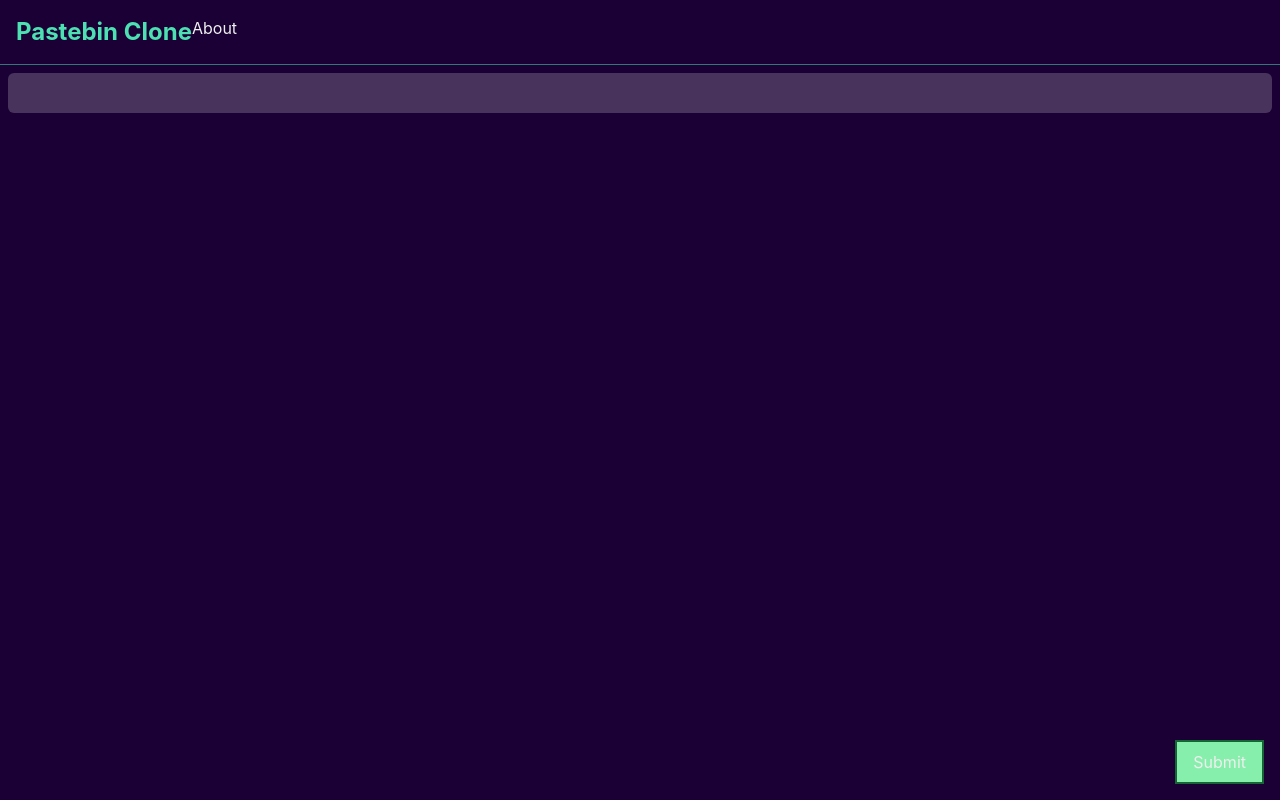
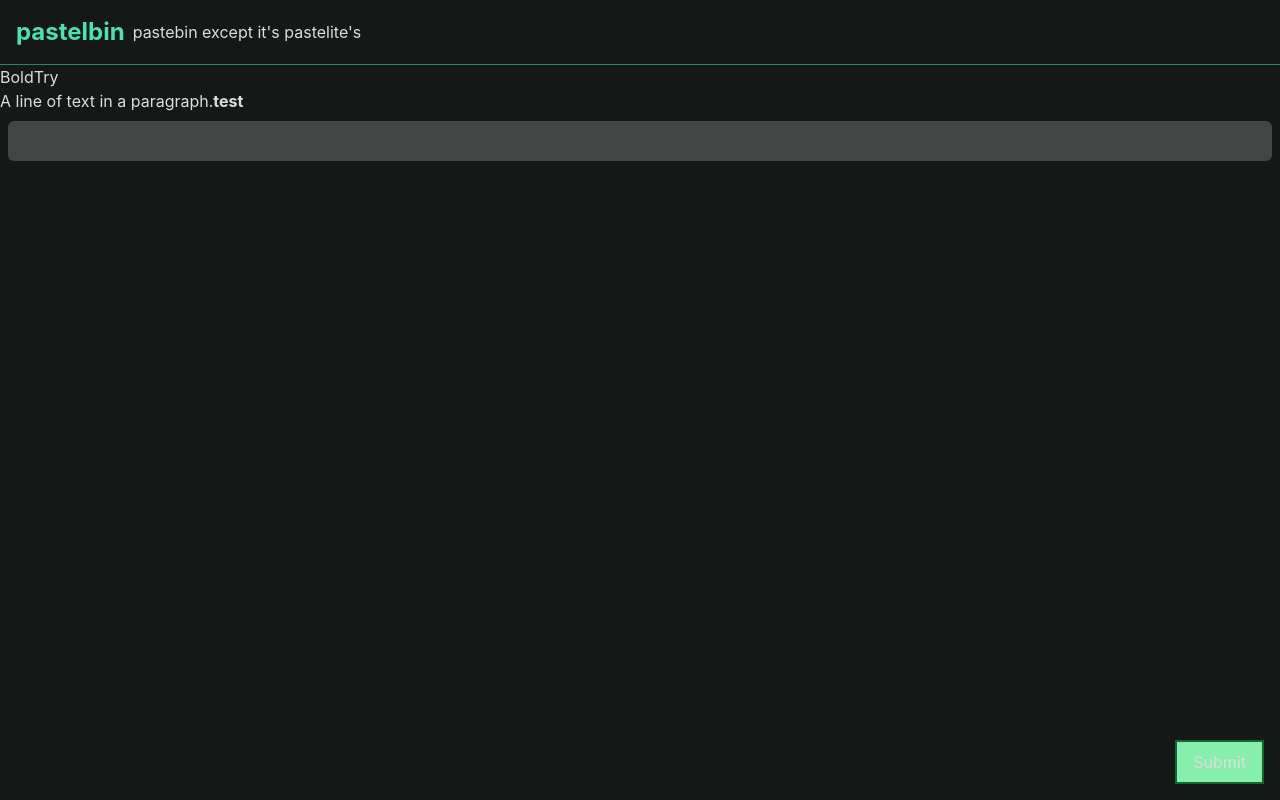
Before and after one commit to pastelite/pastebin-clone, a React (Vite) app in the folder client/: page / in a window 1280 px wide. Built offline with nearby package versions, Linux system fonts and the light colour scheme.

Commit message:
basic slate implementation

```diff
--- a/client/package.json
+++ b/client/package.json
@@ -9,9 +9,13 @@
     "preview": "vite preview"
   },
   "dependencies": {
+    "@types/react-transition-group": "^4.4.5",
     "react": "^18.2.0",
     "react-dom": "^18.2.0",
-    "react-router-dom": "^6.6.1"
+    "react-router-dom": "^6.6.1",
+    "react-transition-group": "^4.4.5",
+    "slate": "^0.88.1",
+    "slate-react": "^0.88.0"
   },
   "devDependencies": {
     "@types/react": "^18.0.26",
--- a/client/src/components/Header.tsx
+++ b/client/src/components/Header.tsx
@@ -1,8 +1,31 @@
+import { useRef, useState } from "react";
 import { Link } from "react-router-dom";
+import {SwitchTransition,CSSTransition} from "react-transition-group"
 
 export function Header() {
-  return <div className="flex p-4 border-b-[1px] border-[#4CE0B388]">
-    <div className="font-bold text-[#4CE0B3] text-2xl"><Link to="/">Pastebin Clone</Link></div>
-    <Link to="/about">About</Link>
+  let [s,sets] = useState(true)
+  const helloRef = useRef<HTMLDivElement>(null);
+  const goodbyeRef = useRef<HTMLDivElement>(null);
+  const nodeRef = s ? goodbyeRef : helloRef;
+
+  return <div className="flex items-center p-4 border-b-[1px] border-[#4CE0B388]">
+    <div className="font-bold text-[#4CE0B3] text-2xl"><Link to="/">
+      pastelbin
+    </Link></div>
+    <div className="mx-2">
+      pastebin except it's pastelite's
+    </div>
+    {/* <div onClick={()=>sets(s=>!s)}>Switch</div>
+    <SwitchTransition mode="out-in">
+      <CSSTransition
+        key={s?"a":"b"}
+        timeout={200}
+        nodeRef={nodeRef}
+        classNames='fade' >
+        <div ref={nodeRef}>
+          {s?<div contentEditable>"Test"</div>:<div contentEditable>"Test2"</div>}
+        </div>
+      </CSSTransition>
+    </SwitchTransition> */}
   </div>;
 }
--- a/client/src/components/InputBox.tsx
+++ /dev/null
@@ -1,69 +0,0 @@
-import React, {
-  FunctionComponent,
-  FC,
-  HTMLAttributes,
-  ReactNode,
-  useRef,
-} from "react";
-import { useNavigate } from "react-router-dom";
-import axios from "axios";
-
-interface InputBox {
-  //extends HTMLAttributes<HTMLDivElement>
-  children?: ReactNode;
-  notice?: String;
-}
-
-export let InputBox: React.FC<InputBox> = (props) => {
-  let navigate = useNavigate();
-  let inputbox = useRef<HTMLDivElement>(null);
-
-  async function handleSubmit() {
-    console.log(inputbox.current?.textContent);
-
-    // save data
-    // try {
-    //   let req = await axios.post("/api/",{
-    //     data: inputbox.current?.innerHTML
-    //   })
-
-    //   let data = req.data
-    //   navigate(`/${data.url}`,{state: {
-    //     notice: `editcode: ${data.editCode}`
-    //   }})
-
-    // } catch (e) {
-    //   console.log(inputbox.current?.innerText)
-    //   navigate('/idk',{state: {
-    //     notice: "Something wrong"
-    //   }})
-    //   console.log(e)
-    // }
-    // .then(e=>console.log(e)).catch(e=>console.log(e))
-
-    // navigate
-    // navigate('/about',{state: {
-    //   notice: "String"
-    // }})
-  }
-
-  return (
-    <>
-      <div
-        ref={inputbox}
-        className="bg-white/20 rounded-md focus:outline-none p-2 m-2 break-words flex-grow"
-        id="content"
-        contentEditable
-      ></div>
-      {props.children}
-      <div className="fixed right-0 bottom-0">
-        <button
-          className="bg-green-300 px-4 py-2 m-4 border-green-800 border-2"
-          onClick={handleSubmit}
-        >
-          Submit
-        </button>
-      </div>
-    </>
-  );
-};
--- a/client/src/components/ShowText.tsx
+++ /dev/null
@@ -1,50 +0,0 @@
-import { Component, ReactNode, useEffect, useState } from "react";
-import axios from "axios";
-import { useParams, useLoaderData, useLocation } from "react-router-dom";
-
-interface ShowTextProps {
-  //extends HTMLAttributes<HTMLDivElement>
-  children?: ReactNode;
-  notice?: String;
-}
-
-export function ShowText(props: ShowTextProps) {
-  // let [data, setData] = useState("")
-  let data: any = useLoaderData();
-  let b = useLocation();
-
-  // useEffect(()=>{
-  //   setData(e=>(link||""));
-  //   // axios.get('/api/')
-  // },[])
-
-  console.log(JSON.stringify(b));
-
-  return (
-    <>
-      {b.state?.notice && <div>{b.state.notice}</div>}
-      <div className="bg-red-400 m-2 flex-grow">
-        {data.data ? (
-          <div dangerouslySetInnerHTML={{ __html: data.data }} />
-        ) : (
-          "Not Found"
-        )}
-      </div>
-    </>
-  );
-}
-
-// export class ShowText extends Component<{data: string},{data: string}>{
-//   constructor(props:{data: string}) {
-//     super(props);
-//     this.state = {
-//       data: ""
-//     }
-//   }
-
-//   render(): ReactNode {
-//       return <div className="bg-red-400 m-2 flex-grow">
-//         {this.props.data}
-//       </div>
-//   }
-// }
--- a/client/src/index.css
+++ b/client/src/index.css
@@ -5,8 +5,8 @@
 :root {
   font-family: Inter, Avenir, Helvetica, Arial, sans-serif;
   font-size: 16px;
-  background-color: #1A0034;
-  color:#EEE;
+  background-color: #141817;
+  color:#DDD;
   /* line-height: 24px;
   font-weight: 400;
 
--- a/client/src/main.tsx
+++ b/client/src/main.tsx
@@ -1,12 +1,11 @@
 import React from "react";
 import ReactDOM from "react-dom/client";
-import App from "./AppLayout";
+import App from "./routes/_Layout";
 import "./index.css";
 import { createBrowserRouter, RouterProvider } from "react-router-dom";
-import { Header } from "./components/Header";
-import { ShowText } from "./components/ShowText";
 import axios from "axios";
-import { InputBox } from "./components/InputBox";
+import { InputPage } from "./routes/InputPage";
+import { ShowPage } from "./routes/ShowPage";
 
 const router = createBrowserRouter([
   {
@@ -15,12 +14,11 @@ const router = createBrowserRouter([
     children: [
       {
         path: "/",
-        element: <InputBox></InputBox>,
+        element: <InputPage/>,
       },
       {
         path: "/:link",
         loader: async ({ params }) => {
-          let link = params.link;
           let data: any = {};
           await axios
             .get(`/api/${params.link}`)
@@ -35,7 +33,7 @@ const router = createBrowserRouter([
           return data;
           // return data
         },
-        element: <ShowText />,
+        element: <ShowPage/>,
       },
     ],
   },
--- /dev/null
+++ b/client/src/routes/InputPage.tsx
@@ -0,0 +1,189 @@
+import React, {
+  FunctionComponent,
+  FC,
+  HTMLAttributes,
+  ReactNode,
+  useRef,
+  useState,
+  useCallback,
+  useEffect,
+} from "react";
+import { useNavigate } from "react-router-dom";
+import axios from "axios";
+import { Slate, Editable, withReact, RenderElementProps, RenderLeafProps, useSlate } from 'slate-react'
+import { BaseEditor, Editor, Element, Transforms, createEditor } from 'slate'
+
+interface InputBox {
+  //extends HTMLAttributes<HTMLDivElement>
+  children?: ReactNode;
+  notice?: String;
+}
+
+const initialValue = [
+  {
+    type: 'paragraph',
+    children: [
+      { text: 'A line of text in a paragraph.' },
+      { text: 'test',bold:true}
+    ],
+  },
+]
+
+export let InputPage: React.FC<InputBox> = (props) => {
+  let navigate = useNavigate();
+  let inputbox = useRef<HTMLDivElement>(null);
+  const [editor] = useState(()=> withReact(createEditor()))
+
+  async function handleSubmit() {
+    console.log(inputbox.current?.textContent);
+
+    // save data
+    // try {
+    //   let req = await axios.post("/api/",{
+    //     data: inputbox.current?.innerHTML
+    //   })
+
+    //   let data = req.data
+    //   navigate(`/${data.url}`,{state: {
+    //     notice: `editcode: ${data.editCode}`
+    //   }})
+
+    // } catch (e) {
+    //   console.log(inputbox.current?.innerText)
+    //   navigate('/idk',{state: {
+    //     notice: "Something wrong"
+    //   }})
+    //   console.log(e)
+    // }
+    // .then(e=>console.log(e)).catch(e=>console.log(e))
+
+    // navigate
+    // navigate('/about',{state: {
+    //   notice: "String"
+    // }})
+  }
+
+  function renderElement(props: RenderElementProps) {
+    // switch (props.element.type) {
+    //   return
+    // }
+    return <div id="lala">{props.children}</div>
+    // return <div>test</div>
+  }
+
+  // function renderLeaf(props: RenderLeafProps) {
+  //   // throw new Error("Function not implemented.");
+  //   // @ts-ignore
+  //   if (props.leaf.bold) {
+  //     return <span style={{color:"red"}}>{props.children}</span>
+  //   }
+  //   return <span>{props.children}</span>
+  // }
+
+  const renderLeaf = useCallback((props: RenderLeafProps) => {
+    // @ts-ignore
+    if (props.leaf.bold) {
+      return <span {...props.attributes} style={{fontWeight:"bold"}}>{props.children}</span>
+    }
+    return <span {...props.attributes}>{props.children}</span>
+  },[])
+
+  return (
+    <>
+      <Slate editor={editor} value={initialValue} >
+        <div>
+        <button onMouseDown={event=>{
+          event.preventDefault()
+          let mark = Editor.marks(editor)
+          // @ts-ignore
+          let isMarked = mark? mark["bold"] === true: false
+          console.log(isMarked)
+
+          // let isMarked = false;
+
+          if (isMarked) {
+            Editor.removeMark(editor,"bold")
+          } else {
+            editor.addMark("bold",true)
+          }
+
+          // editor.addMark("bold",true)
+        }}>Bold</button>
+        <button onMouseDown={event=>{
+        event.preventDefault()
+
+        Transforms.unwrapNodes({
+          insertNode: {
+            // @ts-ignore
+            type: "paragraph",
+            children: [{ text: 'PG' }]
+          }
+        })
+
+        // Transforms.insertNodes(editor,{
+        //   // @ts-ignore
+        //   type: 'paragraph',
+        //   children: [{ text: 'PG' }]
+        // })
+        // Transforms.unwrapNodes(editor,{
+        //   match: (n)=> true,
+        //   split: true
+        // })
+        // Transforms.setNodes<Element>(editor, {
+        //   // @ts-ignore
+        //   type: 'paragraph'
+        // })
+        }}>
+          Try
+        </button>
+        </div>
+        <Editable
+        renderLeaf={renderLeaf}
+        onKeyDown={event => {
+          console.log(event.key)
+          if (event.key === '&') {
+            // Prevent the ampersand character from being inserted.
+            event.preventDefault()
+            // Execute the `insertText` method when the event occurs.
+            editor.insertText("and")
+          }
+        }}
+        />
+      </Slate>
+      <div
+        ref={inputbox}
+        className="bg-white/20 rounded-md focus:outline-none p-2 m-2 break-words flex-grow"
+        id="content"
+        contentEditable
+      ></div>
+      {props.children}
+      <div className="fixed right-0 bottom-0">
+        <button
+          className="bg-green-300 px-4 py-2 m-4 border-green-800 border-2"
+          onClick={handleSubmit}
+        >
+          Submit
+        </button>
+      </div>
+    </>
+  );
+};
+
+function EditorButton() {
+  let editor = useSlate()
+
+  return <button onMouseDown={event=>{
+    event.preventDefault()
+    addMark(editor)
+  }}>Bold</button>
+}
+
+const addMark = (editor: BaseEditor) => {
+  // let editor = useSlate()
+  Editor.addMark(editor,"rad",true)
+}
+
+// const isMarkActive = (editor: BaseEditor, format: string) => {
+//   const marks = Editor.marks(editor)
+//   return marks ? marks[format] === true : false
+// }
--- /dev/null
+++ b/client/src/routes/ShowPage.tsx
@@ -0,0 +1,23 @@
+import { Component, ReactNode, useEffect, useState } from "react";
+import axios from "axios";
+import { useParams, useLoaderData, useLocation } from "react-router-dom";
+
+export function ShowPage() {
+  let data: any = useLoaderData();
+  let b = useLocation();
+
+  console.log(JSON.stringify(b));
+
+  return (
+    <>
+      {b.state?.notice && <div>{b.state.notice}</div>}
+      <div className="bg-red-400 m-2 flex-grow">
+        {data.data ? (
+          <div dangerouslySetInnerHTML={{ __html: data.data }} />
+        ) : (
+          "Not Found"
+        )}
+      </div>
+    </>
+  );
+}
--- a/client/src/AppLayout.tsx
+++ b/client/src/routes/_Layout.tsx
@@ -1,8 +1,8 @@
 import { ReactNode, useEffect, useState } from "react";
 import reactLogo from "./assets/react.svg";
-import "./App.css";
+import "./_Layout.css";
 import axios from "axios";
-import { Header } from "./components/Header";
+import { Header } from "../components/Header";
 import { Outlet } from "react-router-dom";
 
 function App({ children }: { children?: ReactNode }) {
```
Also changed, not shown: client/src/components/RichText.tsx (added), client/src/routes/_Layout.css (renamed from client/src/App.css), 1 other file (tests, documents, lock files or other folders).
